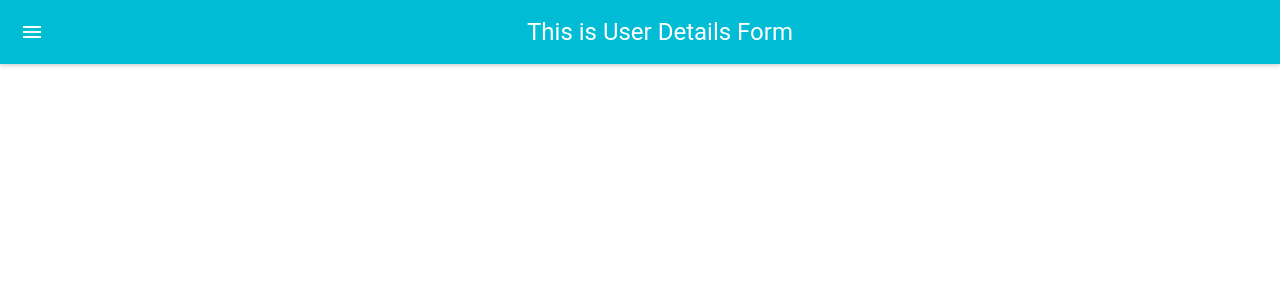
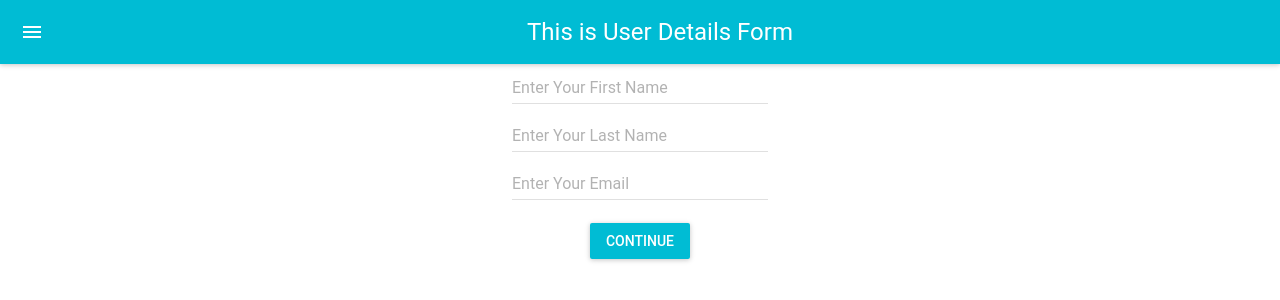
Before and after one commit to imam2nd/React-Multi-Step-Form, a React (Create React App) app: page / in a window 1280 px wide. Shown: the top 300 px of the page. Built offline with nearby package versions, Linux system fonts and the light colour scheme.

Commit message:
[Update][FormUserDetails.js updated]

```diff
--- a/src/component/FormUserDetails.js
+++ b/src/component/FormUserDetails.js
@@ -10,15 +10,46 @@
         this.props.nextStep();
     }
     render() {
-        const {value} = this.props;
+        const {value, handleChange} = this.props;
         return (
             <MuiThemeProvider>
                 <React.Fragment>
                     <AppBar title="This is User Details Form"/>
+                    <TextField
+                        hintText="Enter Your First Name"
+                        floatingLabelFixed="First Name"
+                        onChange={handleChange('firstName')}
+                        defaultValue={value.firstName}
+                    />
+                    <br/>
+                    <TextField
+                        hintText="Enter Your Last Name"
+                        floatingLabelFixed="Last Name"
+                        onChange={handleChange('lastName')}
+                        defaultValue={value.lastName}
+                    />
+                    <br/>
+                    <TextField
+                        hintText="Enter Your Email"
+                        floatingLabelFixed="Email"
+                        onChange={handleChange('email')}
+                        defaultValue={value.email}
+                    />
+                    <br/>
+                    <RaisedButton
+                        label="Continue"
+                        primary={true}
+                        style={styles.button}
+                        onClick={this.continue}
+                    />
                 </React.Fragment>
             </MuiThemeProvider>
         );
     }
 }
-
+const styles = {
+    button: {
+        margin: 15
+    }
+}
 export default FormUserDetails
--- a/src/component/UserForm.js
+++ b/src/component/UserForm.js
@@ -14,7 +14,7 @@
 
     // function for next step
     nextStep = () => {
-        const {step} = this.step;
+        const {step} = this.state;
         this.setState({
             step: step+1
         });
@@ -22,7 +22,7 @@
 
     // function for prev step
     prevStep = () => {
-        const {step} = this.step;
+        const {step} = this.state;
         this.setState({
             step: step-1
         });
```
